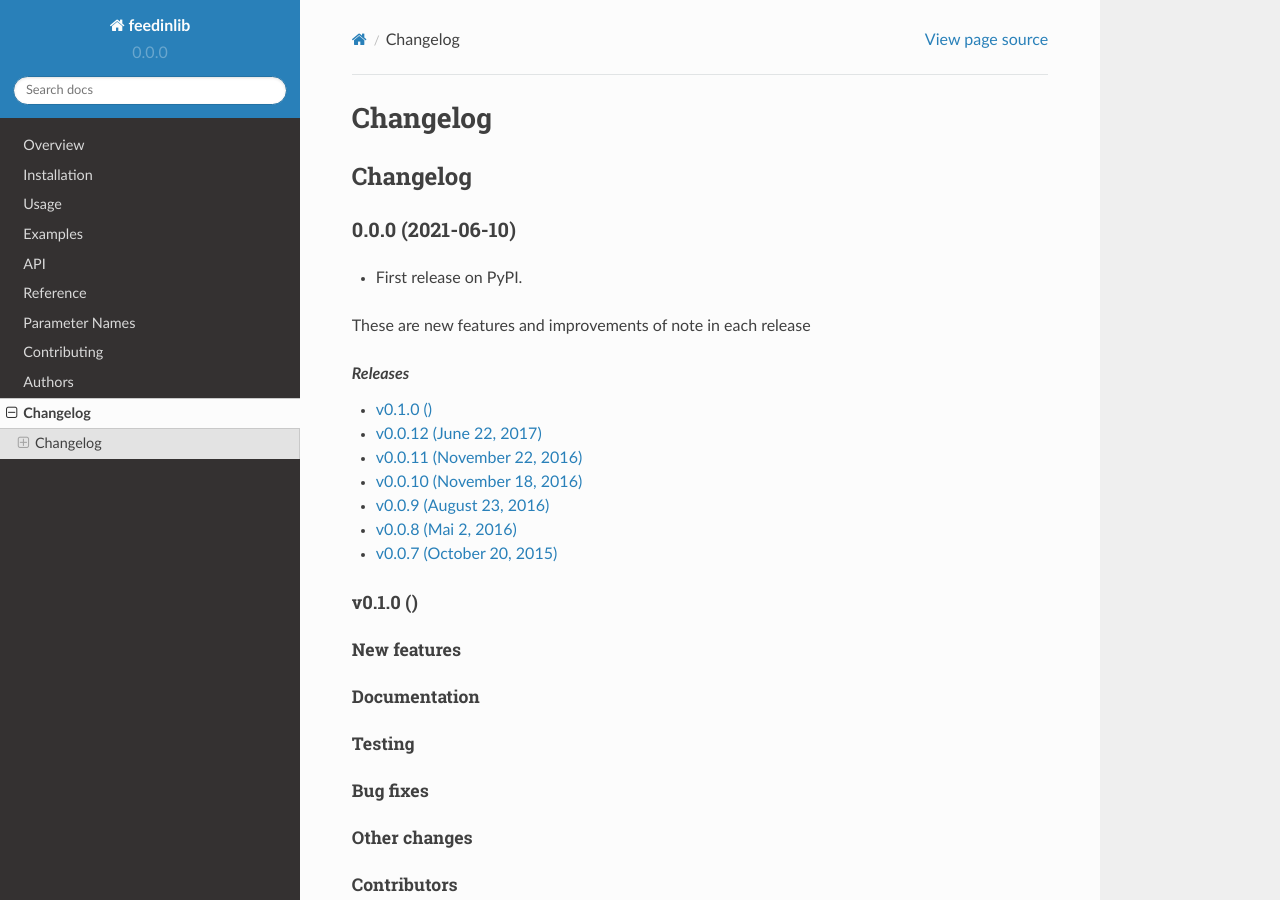
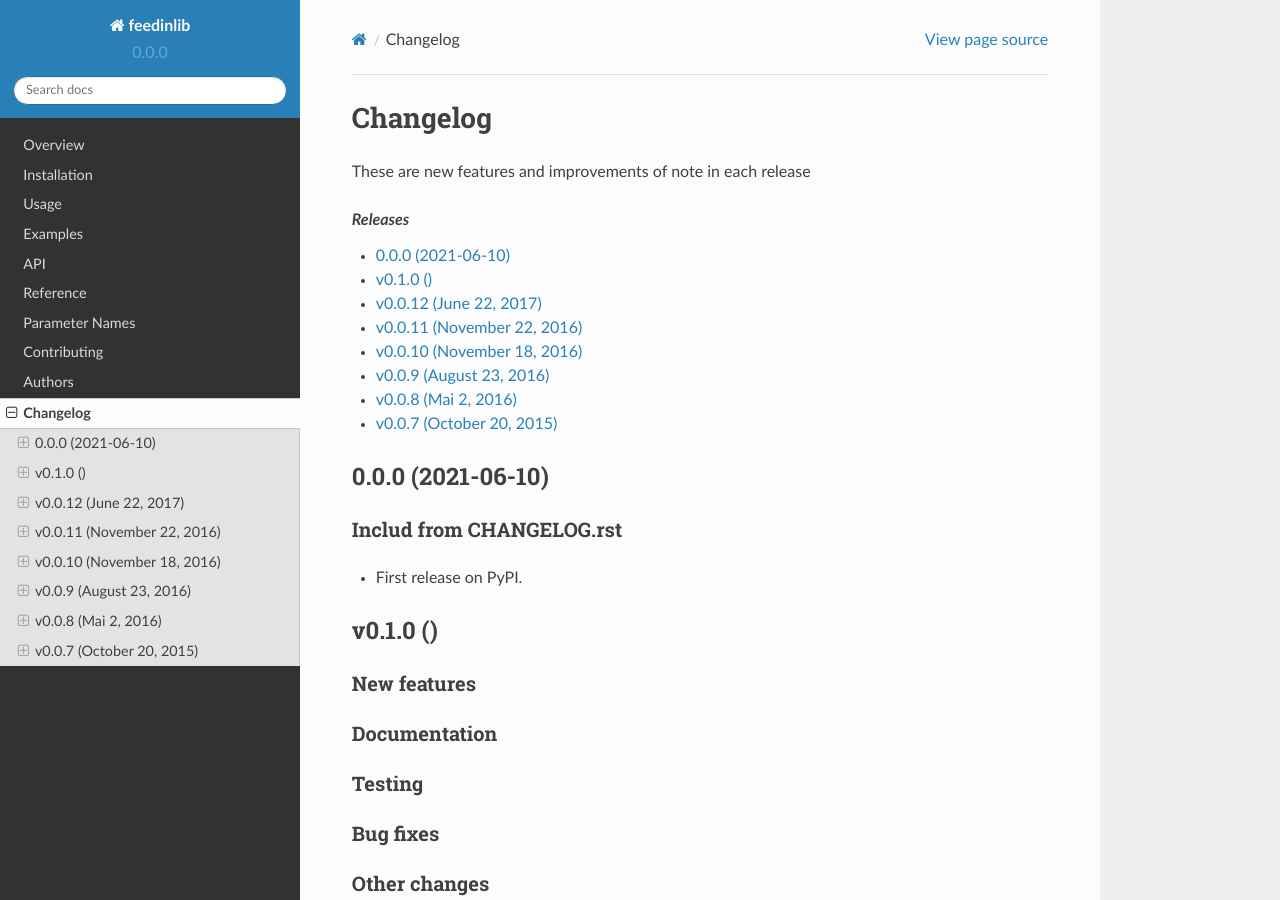
Before and after one commit to oemof/feedinlib, a Sphinx documentation site: the page built from docs/changelog.rst, in a window 1280 px wide and 900 px high. Built offline with Sphinx 7.4.7 and the Read the Docs theme 2.0.0, drawn with Linux system fonts in a browser that asks for light colours.

Commit message:
Fix changelog

```diff
--- a/CHANGELOG.rst
+++ b/CHANGELOG.rst
@@ -1,8 +1,8 @@
-
-Changelog
-=========
 
 0.0.0 (2021-06-10)
-------------------
+++++++++++++++++++
+
+Includ from CHANGELOG.rst
+#########################
 
 * First release on PyPI.
--- a/docs/changelog.rst
+++ b/docs/changelog.rst
@@ -1,7 +1,5 @@
 Changelog
-~~~~~~~~~
-
-.. include:: ../CHANGELOG.rst
+=========
 
 These are new features and improvements of note in each release
 
@@ -10,6 +8,8 @@ These are new features and improvements of note in each release
     :local:
     :backlinks: top
 
+.. include:: ../CHANGELOG.rst
+
 .. include::  whatsnew/v0-1-0.rst
 .. include::  whatsnew/v00012.rst
 .. include::  whatsnew/v00011.rst
--- a/docs/whatsnew/v0-1-0.rst
+++ b/docs/whatsnew/v0-1-0.rst
@@ -1,5 +1,5 @@
 v0.1.0 ()
-+++++++++++++++++++++++++
++++++++++
 
 New features
 ############
```
